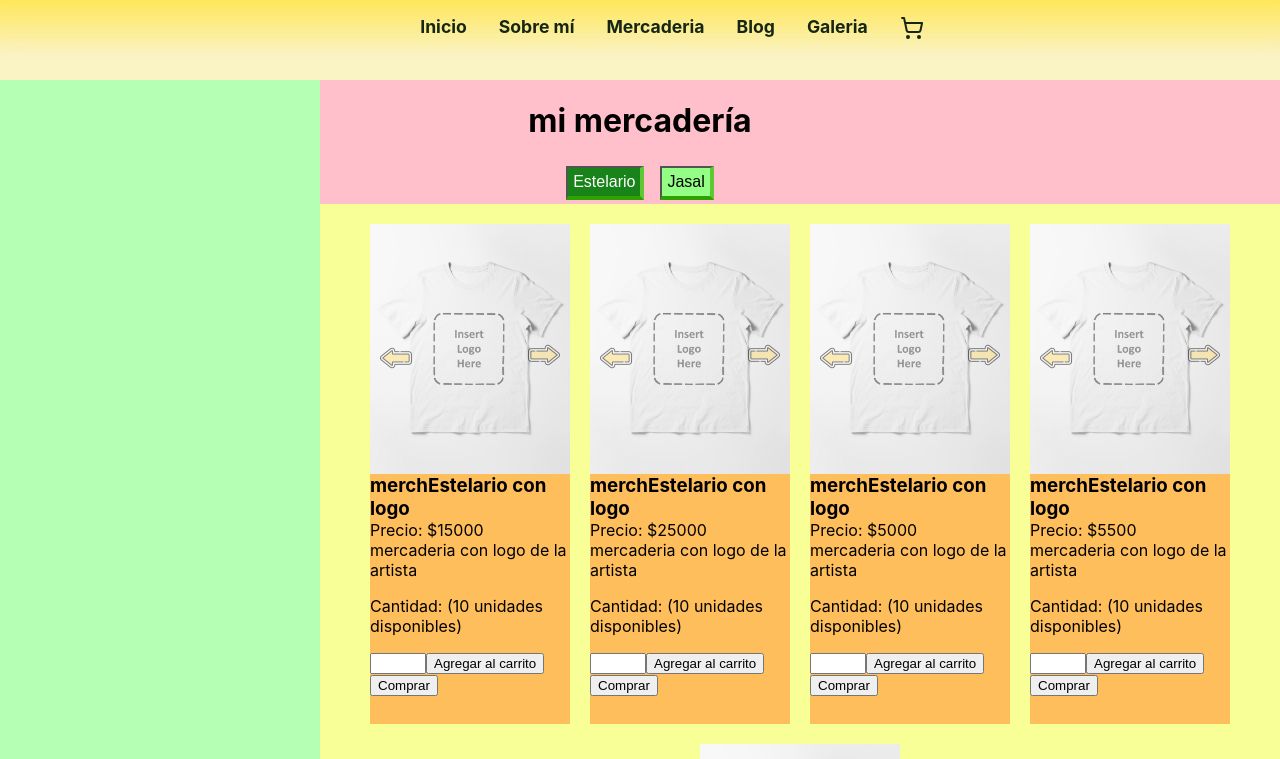
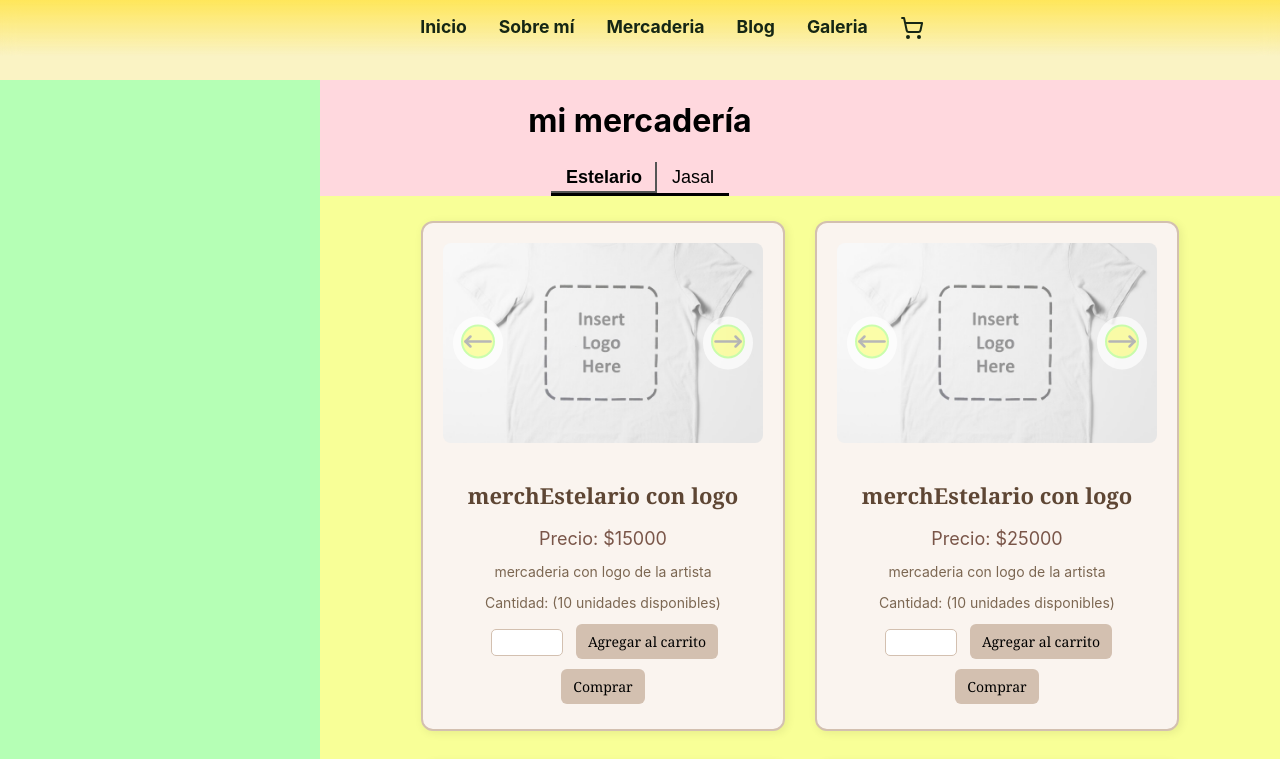
Before and after one commit to DiegoMarchandon/jasalpagina, a React (Create React App) app: page /mercaderia in a window 1280 px wide. Shown: the top 759 px of the page. Built offline with nearby package versions, Linux system fonts and the light colour scheme.

Commit message:
botones minimalistas + detalles varios

```diff
--- a/src/components/Card.jsx
+++ b/src/components/Card.jsx
@@ -2,6 +2,7 @@ import './css/Card.css';
 import {useState, useEffect, useRef} from 'react';
 // import {merchEstelario} from '../services/services.js';
 import flecha from '../../src/assets/right-arrow.png';
+import { MoveRight, MoveLeft } from 'lucide-react';
 function Card({item,index, StorageMerch}){
     // utilizo useRef para almacenar referencia al input
     const inputRefs = useRef([]);
@@ -96,9 +97,9 @@ function Card({item,index, StorageMerch}){
         <div key={item.id} className="merch-item">
 
             <div className='images-container'>
-                <button className='prev item-button' onClick={() => prevIMGHandler(index)} style={{transform:'rotate(180deg)'}}><img src={flecha} alt="flecha logo" /></button>
+                <button className='prev item-button' onClick={() => prevIMGHandler(index)} /* style={{transform:'rotate(180deg)'}} */>{/* <img src={flecha} alt="flecha logo" /> */} <MoveLeft className='icono-flecha'/></button>
                 <img className='item-image' src={item.images[arrPics[index]]} alt={item.alt} />
-                <button className='next item-button' onClick={() => nextIMGHandler(index)}><img src={flecha} alt="flecha logo" /></button>
+                <button className='next item-button' onClick={() => nextIMGHandler(index)}>{/* <img src={flecha} alt="flecha logo" /> */}<MoveRight className='icono-flecha'/></button>
             </div>
             <div className='item-text-container'>
                 <h3 className='item-title'>{item.title}</h3>
--- a/src/components/css/Card.css
+++ b/src/components/css/Card.css
@@ -1,18 +1,12 @@
-.merch-item{
+/* .merch-item{
     position: relative;
     overflow: hidden;
     display: grid;
-    /* grid-template-columns: 40% 60%; */
     grid-template-rows: 50% 50%;
-    /* flex-direction: column; */
-    /* justify-content: center; */
-    /* align-items: center; */
     width: 200px;
     height: 500px;
     margin: 10px;
-    /* background-image: linear-gradient(to right, rgb(247, 247, 0) , rgb(251, 167, 0)); */
     background-color: rgb(255, 190, 92);
-    /* border-radius: 30px; */
 }
 
 .item-text-container{
@@ -41,6 +35,13 @@
 }
 
 
+
+.item-image {
+  width: 100%;
+  max-height: 100%;
+  object-fit: cover;
+  position: absolute;
+  }
   .item-button img{
     opacity: 0.5;
     transition: opacity 1s;
@@ -49,10 +50,124 @@
   .item-button img:hover{
     opacity: 1;
   }
+ */
+
+ .merch-item {
+  background-color: #faf4ef; /* un tono beige claro, da sensación vintage */
+  border: 2px solid #d3c0b0; /* borde suave, color sepia claro */
+  border-radius: 12px;
+  padding: 20px;
+  margin: 15px;
+  width: 320px;
+  display: flex;
+  flex-direction: column;
+  justify-content: space-between;
+  box-shadow: 2px 2px 10px rgba(0, 0, 0, 0.08); /* sombra sutil */
+  transition: transform 0.3s ease, box-shadow 0.3s ease;
+}
+
+.merch-item:hover {
+  transform: translateY(-5px);
+  box-shadow: 4px 4px 15px rgba(0, 0, 0, 0.15);
+}
+
+.images-container {
+  position: relative;
+  width: 100%;
+  height: 200px;
+  overflow: hidden;
+  border-radius: 8px;
+}
 
 .item-image {
   width: 100%;
-  max-height: 100%;
+  height: 100%;
   object-fit: cover;
+}
+
+.item-button {
   position: absolute;
+  top: 50%;
+  transform: translateY(-50%);
+  background: rgba(255, 255, 255, 0.7);
+  border: none;
+  border-radius: 50%;
+  padding: 8px;
+  cursor: pointer;
+  transition: background-color 0.3s ease;
 }
+
+.item-button:hover {
+  background: rgba(255, 255, 255, 1);
+}
+
+.icono-flecha{
+  width: 30px;
+  height: 30px;
+  background-color: rgba(251, 255, 0, 0.664);
+  color: rgb(116, 116, 116);
+  border: 2px solid rgb(154, 255, 95);
+  border-radius: 50%;
+  opacity: 0.5;
+  transition: opacity 1s;
+}
+
+.icono-flecha:hover{
+  opacity: 1;
+}
+
+.prev {
+  left: 10px;
+}
+
+.next {
+  right: 10px;
+}
+
+.item-text-container {
+  margin-top: 15px;
+  text-align: center;
+}
+
+.item-title {
+  font-family: 'Georgia', serif;
+  font-size: 22px;
+  color: #5e4634;
+  margin-bottom: 8px;
+}
+
+.item-price {
+  font-size: 18px;
+  color: #795548;
+  margin-bottom: 5px;
+}
+
+.item-description, .item-cantidad {
+  font-size: 14px;
+  color: #7c6752;
+  margin-bottom: 8px;
+}
+
+.inputCantidad {
+  width: 60px;
+  margin: 8px;
+  padding: 5px;
+  border: 1px solid #d3c0b0;
+  border-radius: 5px;
+}
+
+.item-text-container button {
+  background-color: #d3c0b0;
+  border: none;
+  padding: 8px 12px;
+  margin: 5px;
+  border-radius: 6px;
+  font-family: 'Georgia', serif;
+  font-size: 14px;
+  cursor: pointer;
+  transition: background-color 0.3s ease;
+}
+
+.item-text-container button:hover {
+  background-color: #b59d8a;
+}
--- a/src/components/css/ProxEventos.css
+++ b/src/components/css/ProxEventos.css
@@ -6,7 +6,7 @@
     /* border-radius: 12px; */
     max-width: 750px;
     margin: 2rem auto;
-    box-shadow: 8px 8px 0px rgba(255, 253, 120, 0.966);
+    box-shadow: 8px 8px 0px #dabec382;
     font-family: 'Helvetica Neue', sans-serif;
     text-align: center;
   }
--- a/src/pages/Inicio/Inicio.jsx
+++ b/src/pages/Inicio/Inicio.jsx
@@ -23,7 +23,7 @@ function Inicio() {
               width="60%"
               height="352"
               frameBorder="0"
-              allowfullscreen=""
+              allowFullScreen=""
               allow="autoplay; clipboard-write; encrypted-media; fullscreen; picture-in-picture"
               loading="lazy">
             </iframe>
--- a/src/pages/Mercaderia/Mercaderia.css
+++ b/src/pages/Mercaderia/Mercaderia.css
@@ -1,7 +1,7 @@
 #merch-options-container{
   grid-column: 1/3;
   grid-row: 1;
-  background-color: pink;
+  background-color: rgb(255, 216, 222);
   /* display: flex; */
   align-items: center;
   justify-content: center;
@@ -10,24 +10,35 @@
   margin-bottom: 10px;
 }
 
-#merch-options-container button{
-  /* border: none; */
-  /* color: darkgrey; */
-  font-size: 16px;
-  border-bottom: 4px solid rgb(46, 163, 0);
-  padding: 5px;
-  margin: 4px 8px;
+#merch-options-container button {
+  background: transparent;
+  border: none;
+  border-bottom: 3px solid #000;
+  padding: 5px 15px;
+  font-size: 18px;
+  margin: 0; /* Muy importante: sin margen para que estén pegados */
   cursor: pointer;
-  border-right: 4px solid rgb(94, 199, 52);
+  position: relative;
 }
 
+
 .merchSeleccionada{
-  background-color: rgb(24, 131, 24);
-  color: white;
+  background: transparent;
+  color: black;
+  font-weight: bold;
+  /* box-shadow: inset 0 -2px 0 0 #555, inset -2px 0 0 0 #555; */
 }
-.merchNoSeleccionada{
-  background-color: rgb(147, 255, 133);
-  /* background-color: red; */
+.borde-derecho{
+  box-shadow: inset 0 -2px 0 0 #555, inset -2px 0 0 0 #555; /* borde abajo + borde izquierdo */
+}
+.borde-izquierdo{
+  box-shadow: inset 0 -2px 0 0 #555, inset 2px 0 0 0 #555;
+}
+
+.merchNoSeleccionada {
+  background: transparent;
+  color: black;
+  font-weight: normal;
 }
 
 #merch-main-title{
--- a/src/pages/Mercaderia/Mercaderia.jsx
+++ b/src/pages/Mercaderia/Mercaderia.jsx
@@ -21,9 +21,9 @@ function Mercaderia(){
 
         <div id= "merch-container">
             <div id='merch-options-container'>
-            <h1 id='merch-main-title'>mi mercadería</h1>
-                <button className={seccionMerch === 'estelario' ? 'merchSeleccionada' : 'merchNoSeleccionada'} id='estelarioButton' onClick={() => setSeccionMerch('estelario')}>Estelario </button>
-                <button className={seccionMerch === 'jasal' ? 'merchSeleccionada' : 'merchNoSeleccionada'} id='jasalButton' onClick={() => setSeccionMerch('jasal')}>Jasal</button>
+                <h1 id='merch-main-title'>mi mercadería</h1>
+                <button className={seccionMerch === 'estelario' ? 'merchSeleccionada borde-derecho' : 'merchNoSeleccionada'} id='estelarioButton' onClick={() => setSeccionMerch('estelario')}>Estelario </button>
+                <button className={seccionMerch === 'jasal' ? 'merchSeleccionada borde-izquierdo' : 'merchNoSeleccionada'} id='jasalButton' onClick={() => setSeccionMerch('jasal')}>Jasal</button>
             </div>
             <div id="panel-merch-container">
 
--- a/src/pages/SobreMi/SobreMi.jsx
+++ b/src/pages/SobreMi/SobreMi.jsx
@@ -1,7 +1,7 @@
 /* en React las imágenes dentro de src no pueden ser accedidas directamente con rutas relativas.
 Se soluciona(recomienda) importar la imágen como módulo */
 import React, {useState} from 'react';
-import JasalCaptura from '../../assets/IMG_6546.jpeg';
+import JasalCaptura from '../../assets/IMG_6547.jpeg';
 import JasalFoto1 from '../../assets/JasalCaptura.png';
 import JasalMainPic from '../../assets/jasalSobreMiSeccion.jpg';
 import JasalFirma from '../../assets/JasalFuente.png';
```
Also changed, not shown: 2 other files (tests, documents, lock files or other folders). Lines whose indentation alone changed are shown as unchanged.
